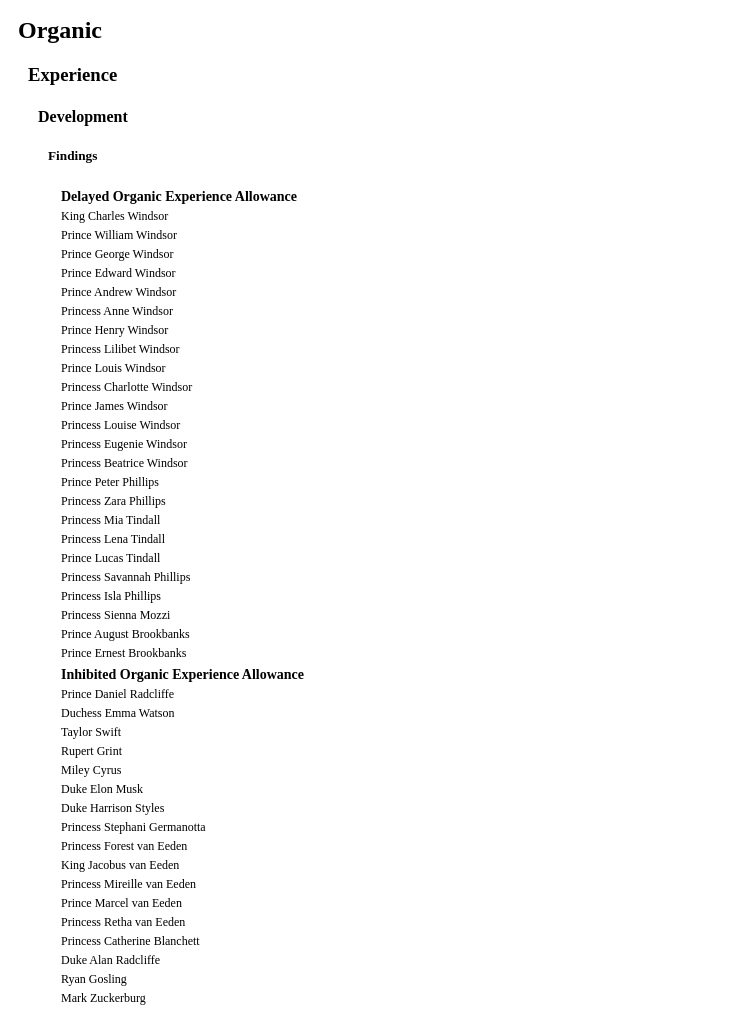
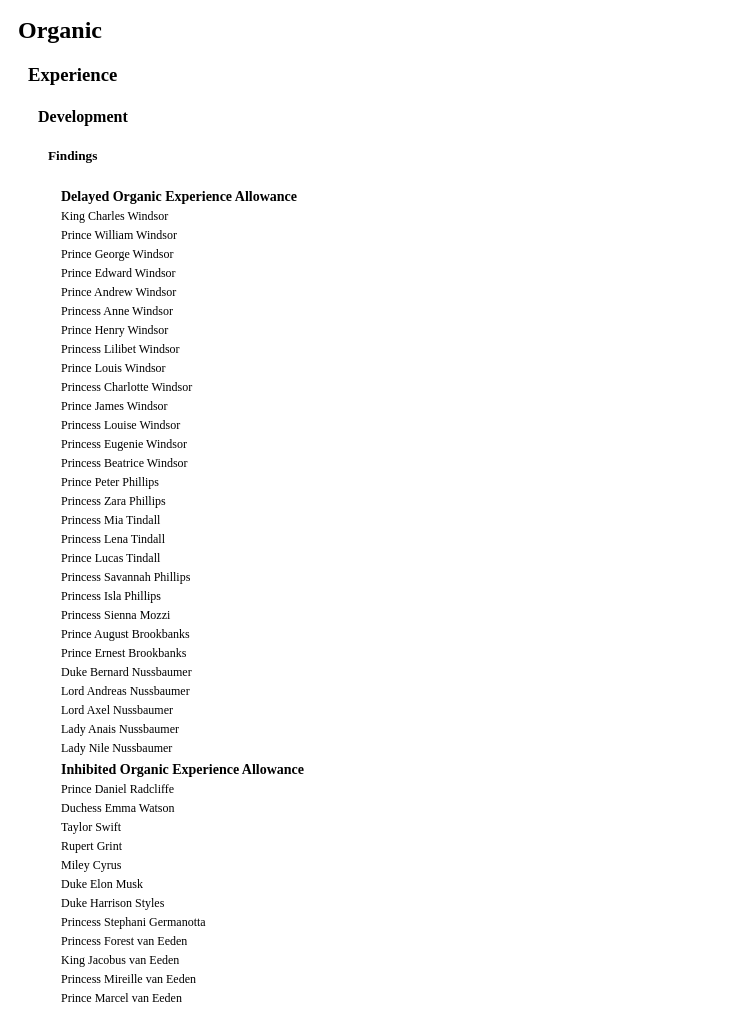
Before and after one commit to Copyright-Eden/repair, a plain HTML site: page index.html in a window 1280 px wide. Shown: the part 87-1097 px from the top of the page, without its empty margins (0-740 px from the left). Drawn offline with Linux system fonts and the light colour scheme.

Commit message:
delayed organic experience additions

```diff
--- a/index.html
+++ b/index.html
@@ -36,6 +36,11 @@
                 <tr><td>Princess Sienna Mozzi</td></tr>
                 <tr><td>Prince August Brookbanks</td></tr>
                 <tr><td>Prince Ernest Brookbanks</td></tr>
+                <tr><td>Duke Bernard Nussbaumer</td></tr>
+                <tr><td>Lord Andreas Nussbaumer</td></tr>
+                <tr><td>Lord Axel Nussbaumer</td></tr>
+                <tr><td>Lady Anais Nussbaumer</td></tr>
+                <tr><td>Lady Nile Nussbaumer</td></tr>
               </table>
               <table class="h5">
                 <tr><th>Inhibited Organic Experience Allowance</th></tr>
```
